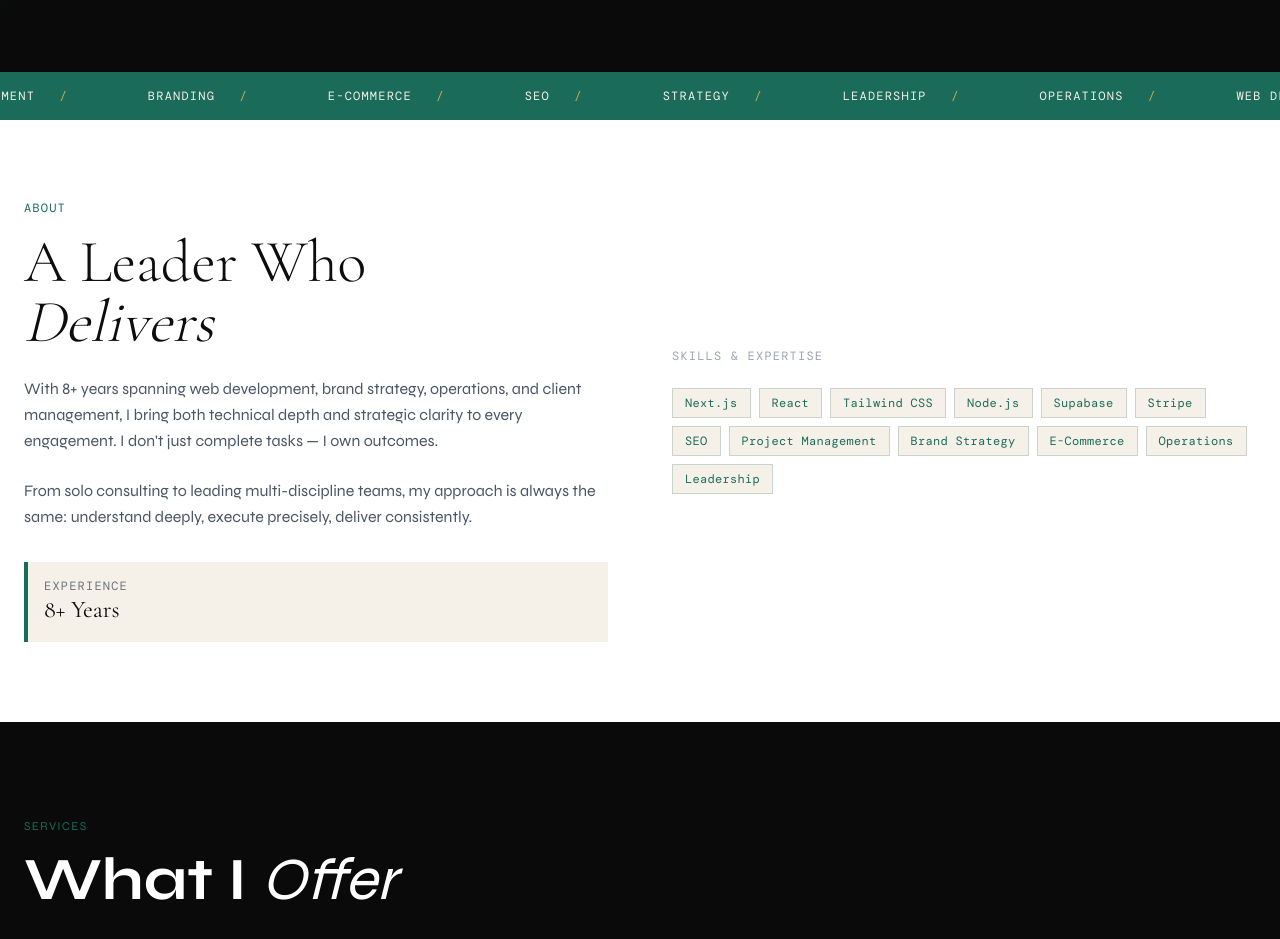
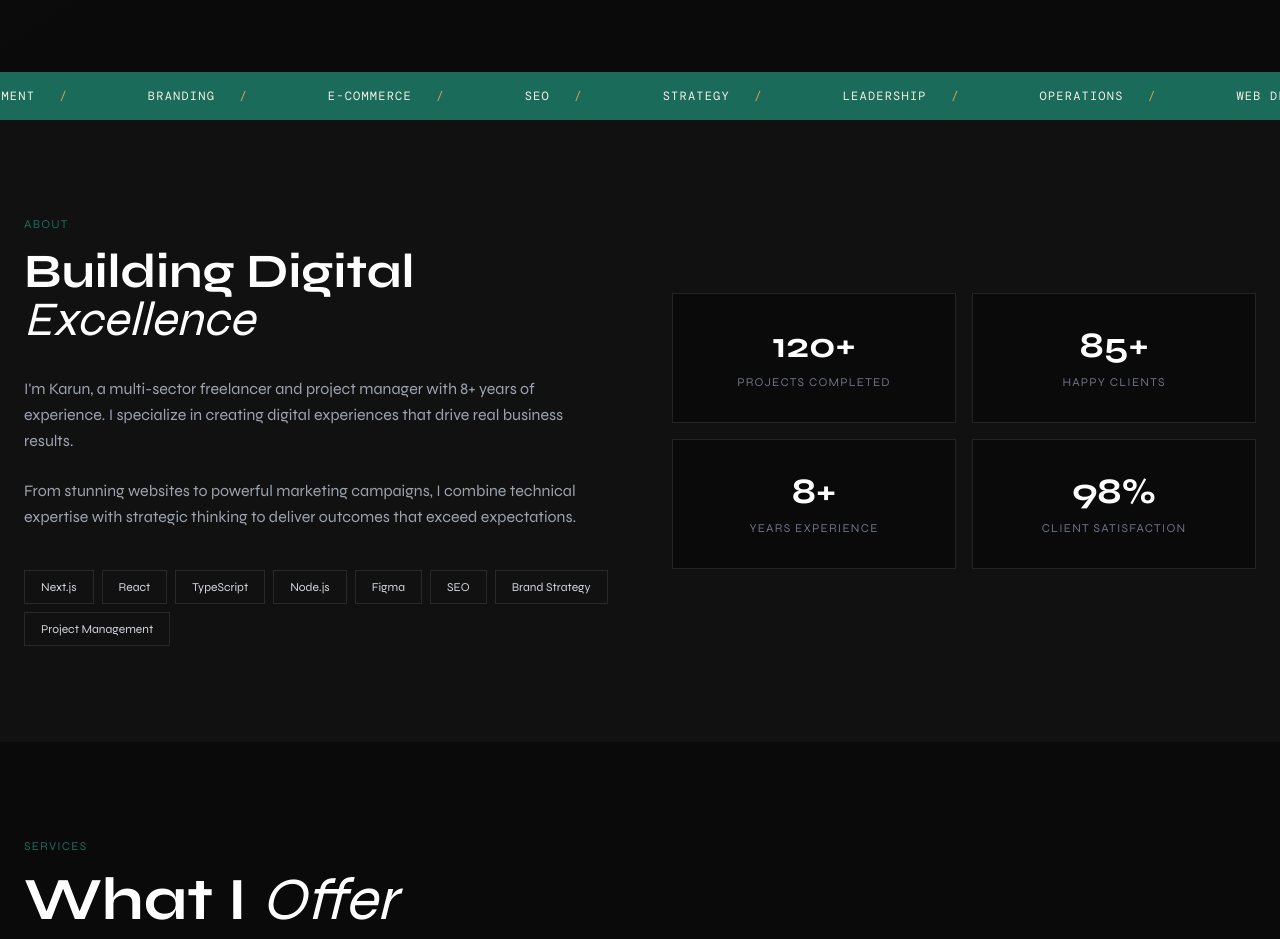
Before and after one commit to KARUN-499/karun-portfolio-v2, a Next.js app: page / in a window 1280 px wide. Shown: the part 820-1759 px from the top of the page. Built offline with nearby package versions, Linux system fonts and the light colour scheme; a web font is replaced by a local one.

Commit message:
Redesign About: black theme

```diff
--- a/components/About.tsx
+++ b/components/About.tsx
@@ -1,33 +1,36 @@
+const skills = ['Next.js', 'React', 'TypeScript', 'Node.js', 'Figma', 'SEO', 'Brand Strategy', 'Project Management'];
+
 export default function About() {
-  const skills = ['Next.js', 'React', 'Tailwind CSS', 'Node.js', 'Supabase', 'Stripe', 'SEO', 'Project Management', 'Brand Strategy', 'E-Commerce', 'Operations', 'Leadership'];
   return (
-    <section id="about" className="bg-white">
-      <div className="section grid grid-cols-1 lg:grid-cols-2 gap-16 items-center">
-        <div className="fade-up">
-          <p className="font-mono text-xs tracking-widest text-[#1B6B5A] uppercase mb-4">About</p>
-          <h2 className="font-serif text-5xl lg:text-6xl font-light text-[#0D0D0D] mb-6">
-            A Leader Who<br /><span className="italic">Delivers</span>
-          </h2>
-          <p className="font-sans text-base text-gray-600 leading-relaxed mb-6">
-            With 8+ years spanning web development, brand strategy, operations, and client management, I bring both technical depth and strategic clarity to every engagement. I don&apos;t just complete tasks — I own outcomes.
-          </p>
-          <p className="font-sans text-base text-gray-600 leading-relaxed mb-8">
-            From solo consulting to leading multi-discipline teams, my approach is always the same: understand deeply, execute precisely, deliver consistently.
-          </p>
-          <div className="flex items-center gap-4 p-4 bg-[#F5F0E8] border-l-4 border-[#1B6B5A]">
-            <div>
-              <p className="font-mono text-xs tracking-widest text-gray-500 uppercase">Experience</p>
-              <p className="font-serif text-2xl text-[#0D0D0D]">8+ Years</p>
+    <section id="about" className="bg-[#111111] py-24">
+      <div className="max-w-7xl mx-auto px-6">
+        <div className="grid grid-cols-1 lg:grid-cols-2 gap-16 items-center">
+          <div>
+            <p className="font-sans text-xs tracking-widest text-[#1B6B5A] uppercase mb-4">About</p>
+            <h2 className="font-sans text-5xl font-bold text-white mb-8">Building Digital <em className="italic font-light">Excellence</em></h2>
+            <p className="font-sans text-gray-400 leading-relaxed mb-6">
+              I&apos;m Karun, a multi-sector freelancer and project manager with 8+ years of experience. I specialize in creating digital experiences that drive real business results.
+            </p>
+            <p className="font-sans text-gray-400 leading-relaxed mb-10">
+              From stunning websites to powerful marketing campaigns, I combine technical expertise with strategic thinking to deliver outcomes that exceed expectations.
+            </p>
+            <div className="flex flex-wrap gap-2">
+              {skills.map(skill => (
+                <span key={skill} className="border border-white/10 text-gray-300 text-xs font-sans px-4 py-2 hover:border-[#1B6B5A]/50 transition-colors">{skill}</span>
+              ))}
             </div>
           </div>
-        </div>
-        <div className="fade-up">
-          <p className="font-mono text-xs tracking-widest text-gray-400 uppercase mb-6">Skills & Expertise</p>
-          <div className="flex flex-wrap gap-2">
-            {skills.map(skill => (
-              <span key={skill} className="font-mono text-xs tracking-wide bg-[#F5F0E8] text-[#1B6B5A] px-3 py-1.5 border border-[#1B6B5A]/20">
-                {skill}
-              </span>
+          <div className="grid grid-cols-2 gap-4">
+            {[
+              { label: 'Projects Completed', value: '120+' },
+              { label: 'Happy Clients', value: '85+' },
+              { label: 'Years Experience', value: '8+' },
+              { label: 'Client Satisfaction', value: '98%' },
+            ].map(stat => (
+              <div key={stat.label} className="border border-white/10 bg-[#0A0A0A] p-8 text-center hover:border-[#1B6B5A]/50 transition-colors">
+                <p className="font-sans text-4xl font-bold text-white mb-2">{stat.value}</p>
+                <p className="font-sans text-xs text-gray-500 tracking-widest uppercase">{stat.label}</p>
+              </div>
             ))}
           </div>
         </div>
```
